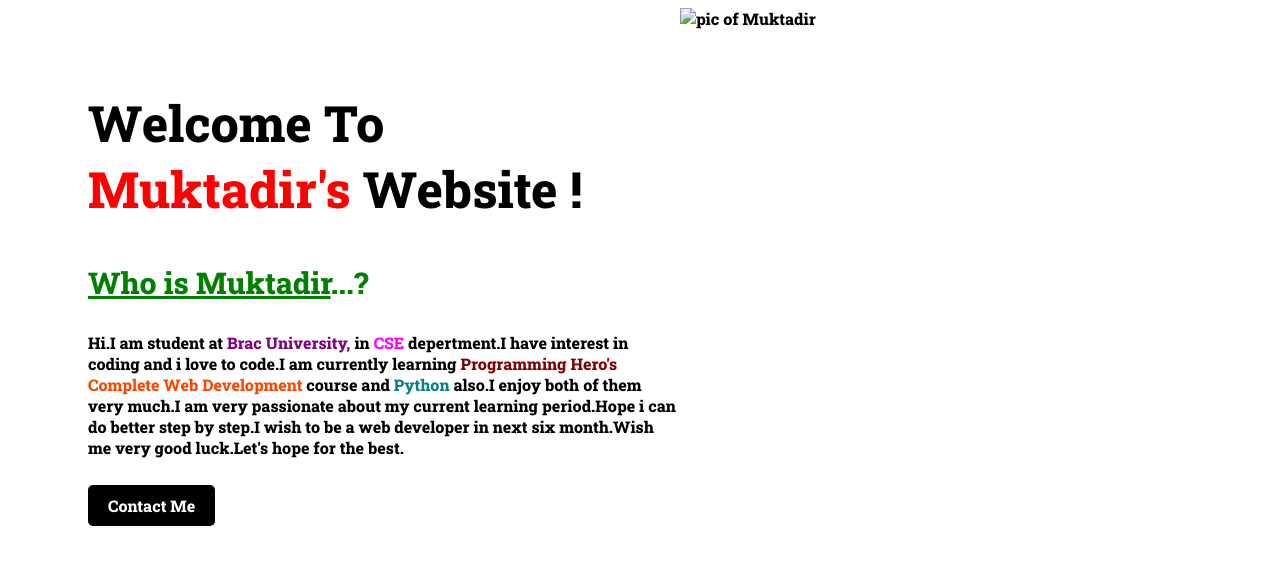
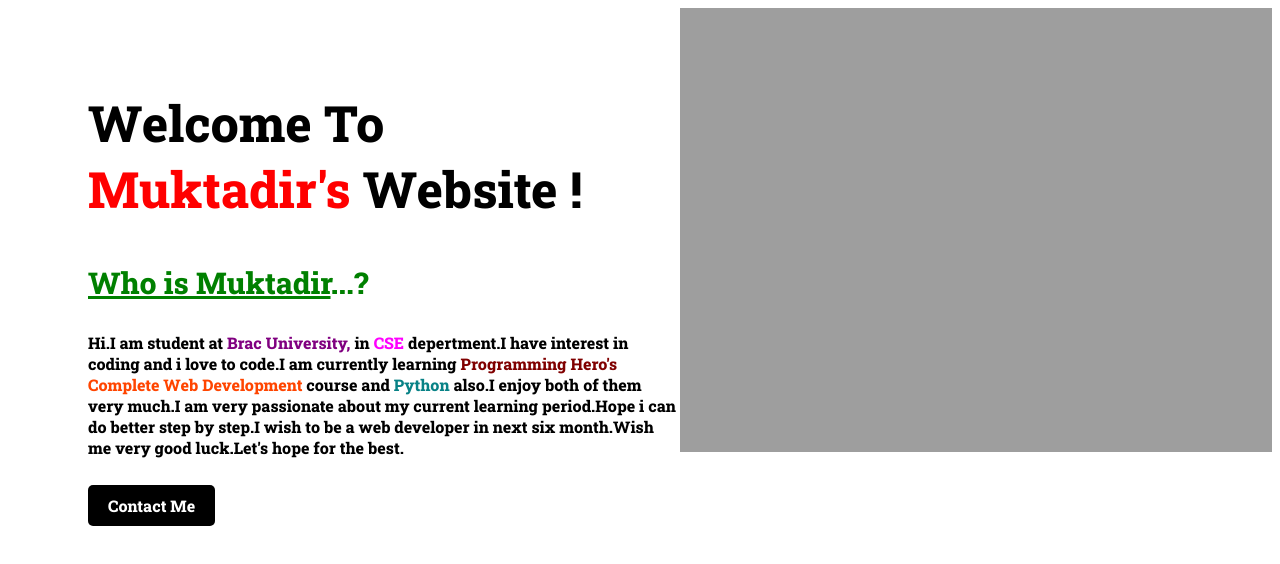
Before and after one commit to Muk74dir/First-Portfolio, a plain HTML site: page index.html in a window 1280 px wide. Drawn offline with Linux system fonts and the light colour scheme; the site is published under a folder, as on GitHub Pages, so addresses that start at the root find nothing.

Commit message:
picture problem solved

```diff
--- a/index.html
+++ b/index.html
@@ -35,7 +35,7 @@
 
 
         <div class="half-width">
-            <img src="/image/muktadir.png" alt="pic of Muktadir">
+            <img src="./image/muktadir.png" alt="pic of Muktadir">
         </div>
 
 
```
